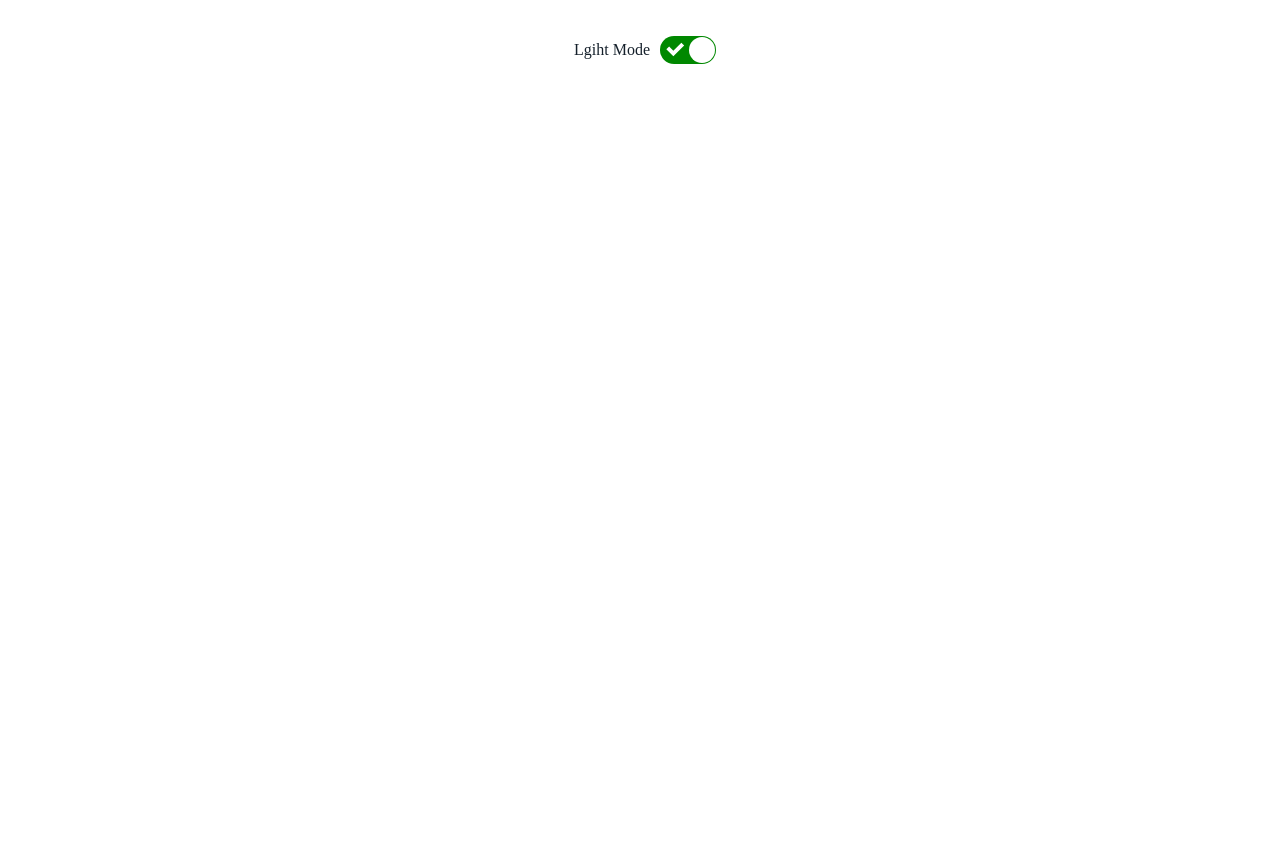
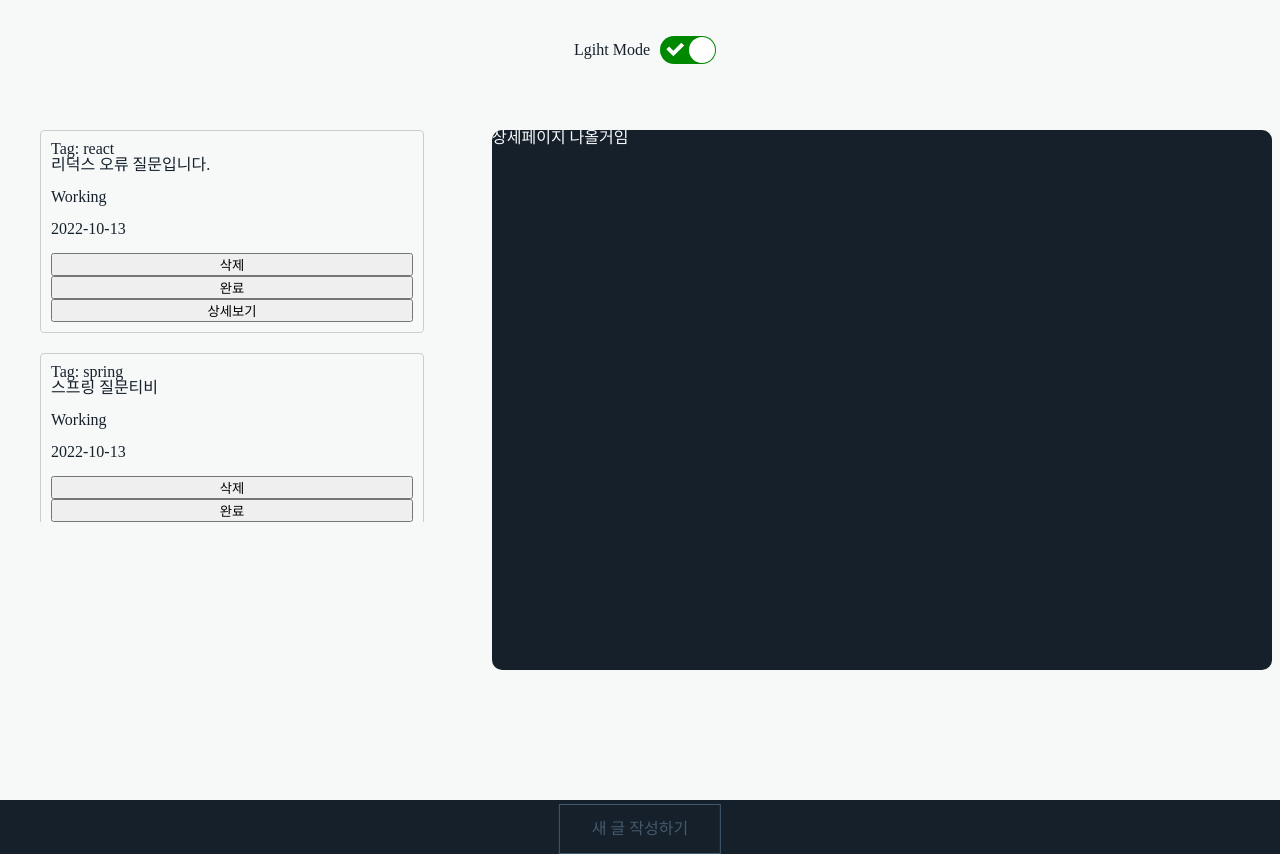
Before and after one commit to Sunghoman/todolist, a React (Create React App) app: page /list/1 in a window 1280 px wide. Before the commit this address had no page. Before the commit the page ends 800 px from the top, so only its background shows below. Built offline with nearby package versions, Linux system fonts and the light colour scheme; data requests are answered from the project's data file; a web font is replaced by a local one.

Commit message:
404 page, 및 nested route 설정

```diff
--- a/src/components/todoList/List.jsx
+++ b/src/components/todoList/List.jsx
@@ -1,15 +1,20 @@
 import { useDispatch, useSelector } from "react-redux";
 import { H4, Output, TodoListBody } from "../../style/list_styled";
+import { MainLink } from "../../style/main_styled";
 import { useChangeTodo } from "../hooks/useChangeTodo";
-import { useNavigate } from "react-router-dom";
+import { useNavigate, useParams, Outlet } from "react-router-dom";
 import { useEffect } from "react";
 // import axios from "axios";
 import { __getTodos } from "../../features/todoList/todoSlice";
+import styled from "styled-components";
 
 export const List = () => {
+
   const { removeTodo, toggleTodo, restoreTodo, cencelTodo, deleteAllTodo } =
     useChangeTodo();
   const navigate = useNavigate();
+  const params = useParams();
+  console.log(params.id);
 
   const dispatch = useDispatch();
   const { todos } = useSelector((state) => state.todoList);
@@ -25,34 +30,33 @@ export const List = () => {
   return (
     <>
       <TodoListBody>
-        <table>
-          <H4>해야할 일</H4>
-          <tr>
+        <div>
+          {/* <H4>해야할 일</H4> */}
+          {/* <thead> */}
             {todos.map((todo) => {
-              if (todo.status === "Working") {
+              // if (todo.status === "Working") {
                 // console.log(todo);
                 return (
-                  <div key={todo.id}>
-                    <td>ID: {todo.id}</td>
-                    <td>Tag: {todo.tag}</td>
-                    <td>Title: {todo.title}</td>
-                    <td>Body: {todo.body}</td>
-                    <td>Date: {todo.date}</td>
-
+                  <TodoListItem key={todo.id}>
+                    <div>Tag: {todo.tag}</div>
+                    <div>{todo.title}</div><br/>
+                    <div>{todo.status}</div><br/>
+                    <div>{todo.date}</div><br/>
                     <button onClick={() => removeTodo(todo.id)}>삭제</button>
                     <button onClick={() => toggleTodo(todo.id)}>완료</button>
-                    <button onClick={() => navigate("/detail/" + todo.id)}>
+                    <button onClick={() => navigate("/list/" + todo.id)}>
                       상세보기
                     </button>
-                  </div>
+                  </TodoListItem>
                 );
-              } else {
-                return null;
-              }
+              // } else {
+              //   return null;
+              // }
             })}
-          </tr>
-        </table>
-        <hr />
+          {/* </thead> */}
+        </div>
+        <MainLink to="/editer">새 글 작성하기</MainLink>
+        {/* <hr />
         <table>
           <H4>완료한 일</H4>
           <tr>
@@ -107,9 +111,27 @@ export const List = () => {
             })}
           </tr>
         </table>
-        <hr />
+        <hr /> */}
       </TodoListBody>
-      <Output className="list-output"></Output>
+      <Output className="list-output">
+        {/* { todos[params].body } */}
+        <Outlet></Outlet>
+      </Output>
     </>
   );
 };
+
+const TodoListItem = styled.div`
+  display: flex;
+  width: 24rem;
+  flex-direction: column;
+  cursor: pointer;
+  border: 1px solid #ccc;
+  margin-bottom: 20px;
+  padding: 10px;
+  border-radius: 4px;
+  transition: all 0.3s linear;
+  &:hover {
+    transform: translateX(3%);
+  }
+`
--- a/src/components/todoList/Main.jsx
+++ b/src/components/todoList/Main.jsx
@@ -36,7 +36,7 @@ export const Main = () => {
               당신의 고민의 흔적이 다른 사람들을 도울 수 있읍니다.
               <br />
             </MainText>
-            <MainLink to="/list">이 버튼 옮겨야함(새 글 작성)</MainLink>
+            <MainLink to="/editer">이 버튼 옮겨야함(새 글 작성)</MainLink>
           </MainFront>
         </MainContainer>
       </MainPage>
--- a/src/components/todoList/TodoEditor.jsx
+++ b/src/components/todoList/TodoEditor.jsx
@@ -12,9 +12,12 @@ const TodoEditor = () => {
             value={markDown}
             onChange={(e) => setMarkdown(e.target.value)}
             className="textarea"
+            placeholder="질문을 적어보세용"
           ></textarea>
           <div className="output">
-            <ReactMarkdown>{markDown}</ReactMarkdown>
+            <ReactMarkdown>
+              {markDown}
+            </ReactMarkdown>
           </div>
         </div>
       </div>
--- /dev/null
+++ b/src/pages/NotFound/NotFound.jsx
@@ -0,0 +1,13 @@
+import { NotFoundContainer, PageNotFound } from "../../style/NotFound"
+
+const NotFound = () => {
+  return (
+    <NotFoundContainer>
+      <PageNotFound>
+        <h1>404 Page Not Found</h1>
+      </PageNotFound>
+    </NotFoundContainer>
+  )
+};
+
+export default NotFound;
--- a/src/pages/index.js
+++ b/src/pages/index.js
@@ -1,5 +1,6 @@
 import { default as TodoMain } from "./todoList/TodoMain"
 import { default as TodoList } from "./todoList/TodoList"
 import { default as TodoListDetail } from "./todoList/TodoListDetail"
+import { default as NotFound } from "./NotFound/NotFound"
 
-export { TodoMain, TodoList, TodoListDetail };
+export { TodoMain, TodoList, TodoListDetail, NotFound };
--- a/src/pages/todoList/TodoList.jsx
+++ b/src/pages/todoList/TodoList.jsx
@@ -1,4 +1,4 @@
-import { TodoForm } from "../../components/todoList/TodoForm";
+// import { TodoForm } from "../../components/todoList/TodoForm";
 import { List } from "../../components/todoList/List";
 import GlobalStyles from "../../style/globalstyle";
 import styled from "styled-components";
@@ -9,7 +9,7 @@ const TodoList = () => {
     <>
       <GlobalStyles />
       <TodoListContainer className="TodoList">
-        <TodoForm />
+        {/* <TodoForm /> */}
         <List />
       </TodoListContainer>
     </>
--- a/src/shared/Router.js
+++ b/src/shared/Router.js
@@ -1,16 +1,21 @@
 import { BrowserRouter, Route, Routes } from "react-router-dom";
 import TodoEditor from "../components/todoList/TodoEditor";
-import { TodoMain, TodoList, TodoListDetail } from "../pages";
-// test CODE
+import { TodoMain, TodoList, NotFound } from "../pages";
+import { useParams } from "react-router-dom";
 
 const Router = () => {
+  const params = useParams();
+  console.log(params);
+
   return (
     <BrowserRouter>
       <Routes>
         <Route path="/" element={<TodoMain />} />
-        <Route path="/list" element={<TodoList />} />
+        <Route path="/list" element={<TodoList />}>
+          <Route path=":id" element={<div>상세페이지 나올거임</div>}/>
+        </Route>
         <Route path="/editer" element={<TodoEditor />} />
-        <Route path="/detail/:id" element={<TodoListDetail />} />
+        <Route path="*" element={ <NotFound/> }/>
       </Routes>
     </BrowserRouter>
   );
--- /dev/null
+++ b/src/style/NotFound.jsx
@@ -0,0 +1,23 @@
+import styled from "styled-components";
+
+export const NotFoundContainer = styled.main`
+  display: table;
+  width: 100%;
+  height: 100vh;
+  text-align: center;
+`
+export const PageNotFound = styled.div`
+  display: table-cell;
+  vertical-align: middle;
+  & h1 {
+    font-size: 50px;
+	  display: inline-block;
+	  padding-right: 12px;
+	  animation: type .5s alternate infinite;
+    @keyframes type{
+      from{ box-shadow: inset -3px 0px 0px #888; }
+      to{ box-shadow: inset -3px 0px 0px transparent; }
+    }
+  }
+
+`
--- a/src/style/list_styled.jsx
+++ b/src/style/list_styled.jsx
@@ -2,6 +2,11 @@ import styled from "styled-components";
 
 export const TodoListBody = styled.div`
   width: 420px;
+  overflow: scroll;
+  height: 49vh;
+  ::-webkit-scrollbar {
+    display: none;
+  }
 `;
 export const H4 = styled.h4`
   margin: 20px auto;
@@ -14,4 +19,8 @@ export const Output = styled.div`
   height: 540px;
   border-radius: 10px;
   background-color: #f7f9f9;
+  overflow: scroll;
+  ::-webkit-scrollbar {
+    display: none;
+  }
 `;
```
Also changed, not shown: 1 other file (tests, documents, lock files or other folders).
